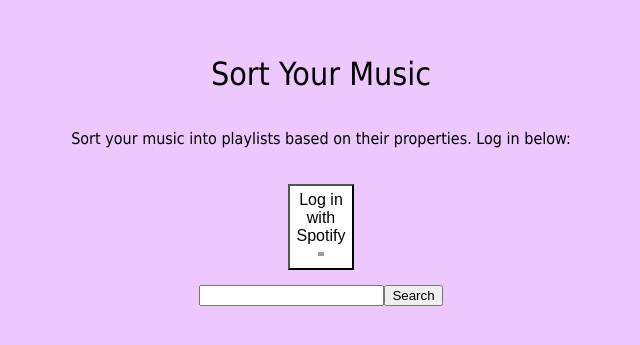
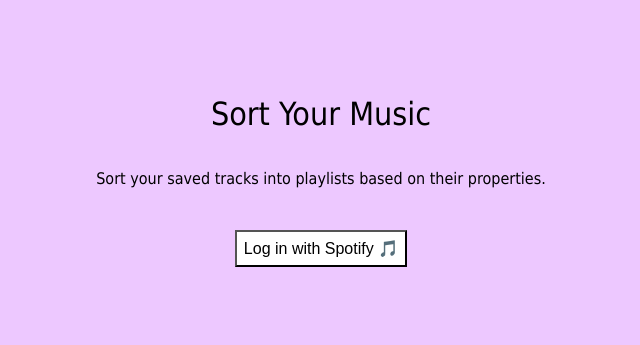
Before and after one commit to violinmeiling/music-sorter, a React (Create React App) app: page / in a window 1280 px wide. Shown: the part 219-564 px from the top of the page, without its empty margins (319-959 px from the left). Built offline with nearby package versions, Linux system fonts and the light colour scheme; grey boxes are pictures that could not be loaded.

Commit message:
pull tracks

```diff
--- a/src/App.css
+++ b/src/App.css
@@ -15,6 +15,9 @@
 
 body {
   font-family: "Tahoma";
+  display: flex;
+  flex-direction: column;
+  height: 100vh;
 }
 
 p {
@@ -34,11 +37,12 @@
 }
 
 .btn{
-  display: inline-block;
+  display: inline-flex;
   background-color: #fff;
+  color: #000000;
   font-size: 12pt;
-  padding: 5px;
-  width: 12%;
+  padding: 7px;
+  width: fit-content;
 }
 
 img {
--- a/src/App.js
+++ b/src/App.js
@@ -6,9 +6,10 @@
 function App() {
 
   const CLIENT_ID = "c5a71d998c634176b0dc265461524ede"
-  const REDIRECT_URI = "https://violinmeiling.github.io/music-sorter/"
+  const REDIRECT_URI = "http://localhost:3000"
   const AUTH_ENDPOINT = "https://accounts.spotify.com/authorize"
   const RESPONSE_TYPE = "token"
+  const SCOPES = "user-library-read playlist-modify-public"
 
   const [token, setToken] = useState("")
 
@@ -28,57 +29,137 @@
 }, [])
 
 const logout = () => {
-  setToken("")
-  window.localStorage.removeItem("token")
+    setToken("")
+    window.localStorage.removeItem("token")
 }
 
-const [searchKey, setSearchKey] = useState("")
 const [artists, setArtists] = useState([])
+var [trackIDs, setIDs] = useState([])
+
+var songID=null;
 
 const searchArtists = async (e) => {
+  trackIDs = ""
   e.preventDefault()
-  const {data} = await axios.get("https://api.spotify.com/v1/search", {
+  const {data} = await axios.get("https://api.spotify.com/v1/me/tracks", {
       headers: {
           Authorization: `Bearer ${token}`
       },
       params: {
-          q: searchKey,
-          type: "artist"
+          limit: 5
       }
   })
 
-  setArtists(data.artists.items)
+  setArtists(data.items)
+
+  console.log(artists)
+
+  artists.map(song => {
+    songID = song.track.id
+    trackIDs = trackIDs + songID + ","
+    console.log(trackIDs)
+  })
+
+  trackIDs = trackIDs.substring(0, trackIDs.length-1)
+  console.log("ids:" + trackIDs)
+  setIDs(trackIDs)
 }
 
-const renderArtists = () => {
-  return artists.map(artist => (
-      <div key={artist.id}>
-          {artist.images.length ? <img width={"100%"} src={artist.images[0].url} alt=""/> : <div>No Image</div>}
-          {artist.name}
+const [tracklist, setTracks] = useState([])
+
+const getFeatures = async (d) => {
+  d.preventDefault()
+  console.log(await axios.get("https://api.spotify.com/v1/audio-features", {
+      headers: {
+          Authorization: `Bearer ${token}`
+      },
+      params: {
+          ids: trackIDs
+      }
+  }))
+
+
+
+}
+
+var property = null
+const firstlist = []
+var value = null;
+
+
+function renderArtists(feature) {
+  if (feature == "acousticness") {
+    console.log("hey")
+    tracklist.map(artist => {
+      value = artist.track.acousticness;
+      console.log(artist.track.name)
+      if (value < 1) {
+        firstlist.push(artist.track.name)
+      }
+      console.log(firstlist)
+    })
+  }
+
+  return firstlist.map(artist => (
+      <div key={artist}>
+          {artist}
       </div>
   ))
 }
+
+function get_feature(id) {
+  property = id;
+  console.log(property);
+  {renderArtists(property)}
+
+
+}
+
+const handleClick = event => {
+  get_feature(event.currentTarget.id);
+};
+
 
   return (
     <div className="App">
       <header className="App-header">
           Sort Your Music
         <p>
-          Sort your music into playlists based on their properties. Log in below:
+          Sort your saved tracks into playlists based on their properties.
         </p>
-        <a href={`${AUTH_ENDPOINT}?client_id=${CLIENT_ID}&redirect_uri=${REDIRECT_URI}&response_type=${RESPONSE_TYPE}`}><button class='btn'>
-  Log in with Spotify
-  <img src={require('./Spotify.png')} height="10%" width="10%"/>
-</button>
-</a>
+                {!token ?
+                    <a href={`${AUTH_ENDPOINT}?client_id=${CLIENT_ID}&redirect_uri=${REDIRECT_URI}&response_type=${RESPONSE_TYPE}&scope=${SCOPES}`}>
+                    <input type="submit" value="Log in with Spotify &#127925;" class = "btn"/>
+                    </a>
+                    : <button onClick={logout} class="btn">Logout</button>}
+
+{token ?
+
+
+
+                <div>
 
 <form onSubmit={searchArtists}>
-    <input type="text" onChange={e => setSearchKey(e.target.value)}/>
-    <button type={"submit"}>Search</button>
+    <button type={"submit"} class="btn">Load songs</button>
 </form>
 
+                  <p>Sort your music based on:</p>
+
+                  <form onSubmit={getFeatures}>
+    <button type={"submit"} class="btn" id="acousticness">Acousticness</button>
+</form>
+
+                    <button class="btn" id="danceability" onClick={handleClick}>Danceability</button>
+                    <button class="btn" id="energy" onClick={handleClick}>Energy</button>
+                    <button class="btn" id="speechiness" onClick={handleClick}>Speechiness</button>
+                    <button class="btn" id="valence" onClick={handleClick}>Positivity</button>
+                </div>
+
+
+
+                : ""}
+
 {renderArtists()}
-
 
       </header>
     </div>
```
